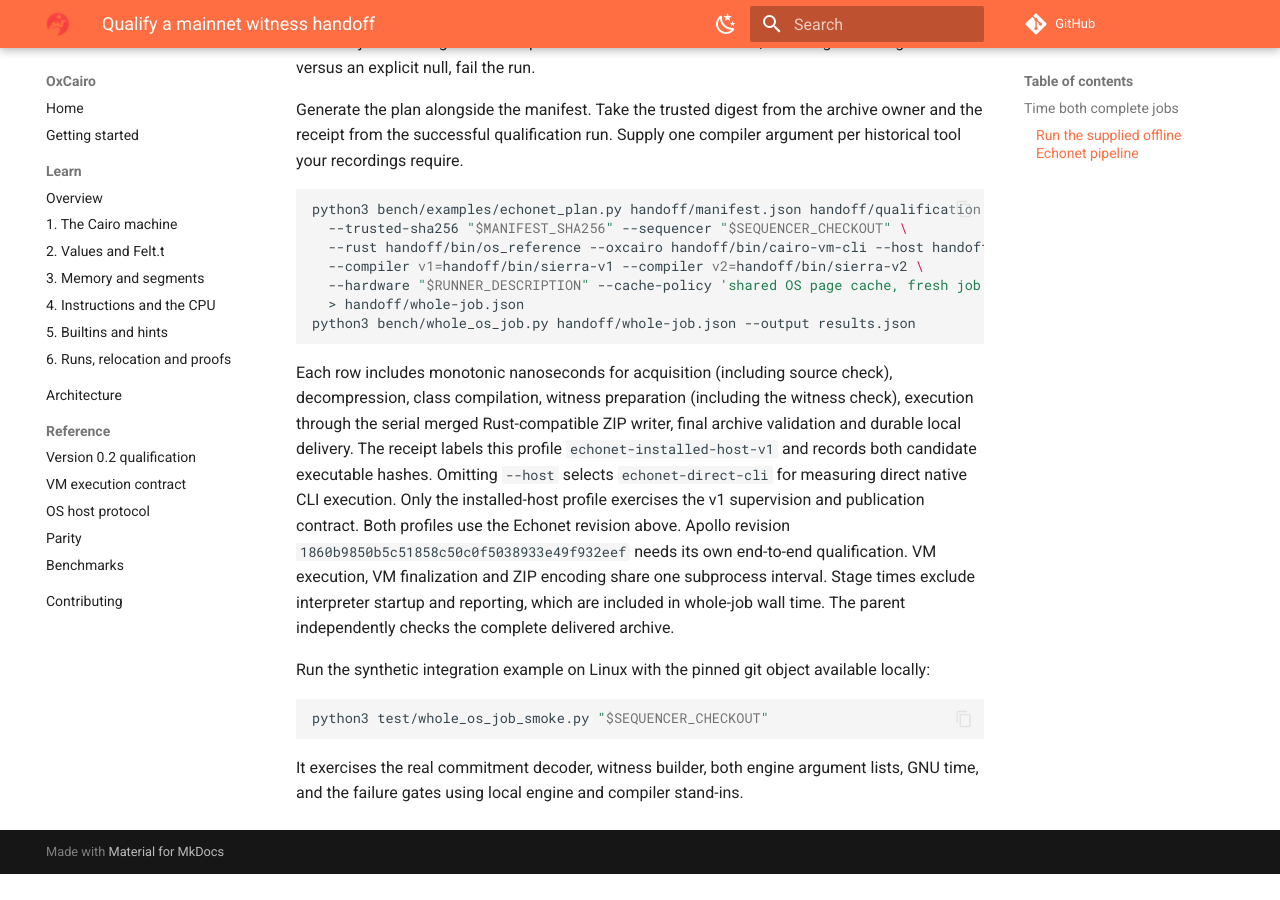
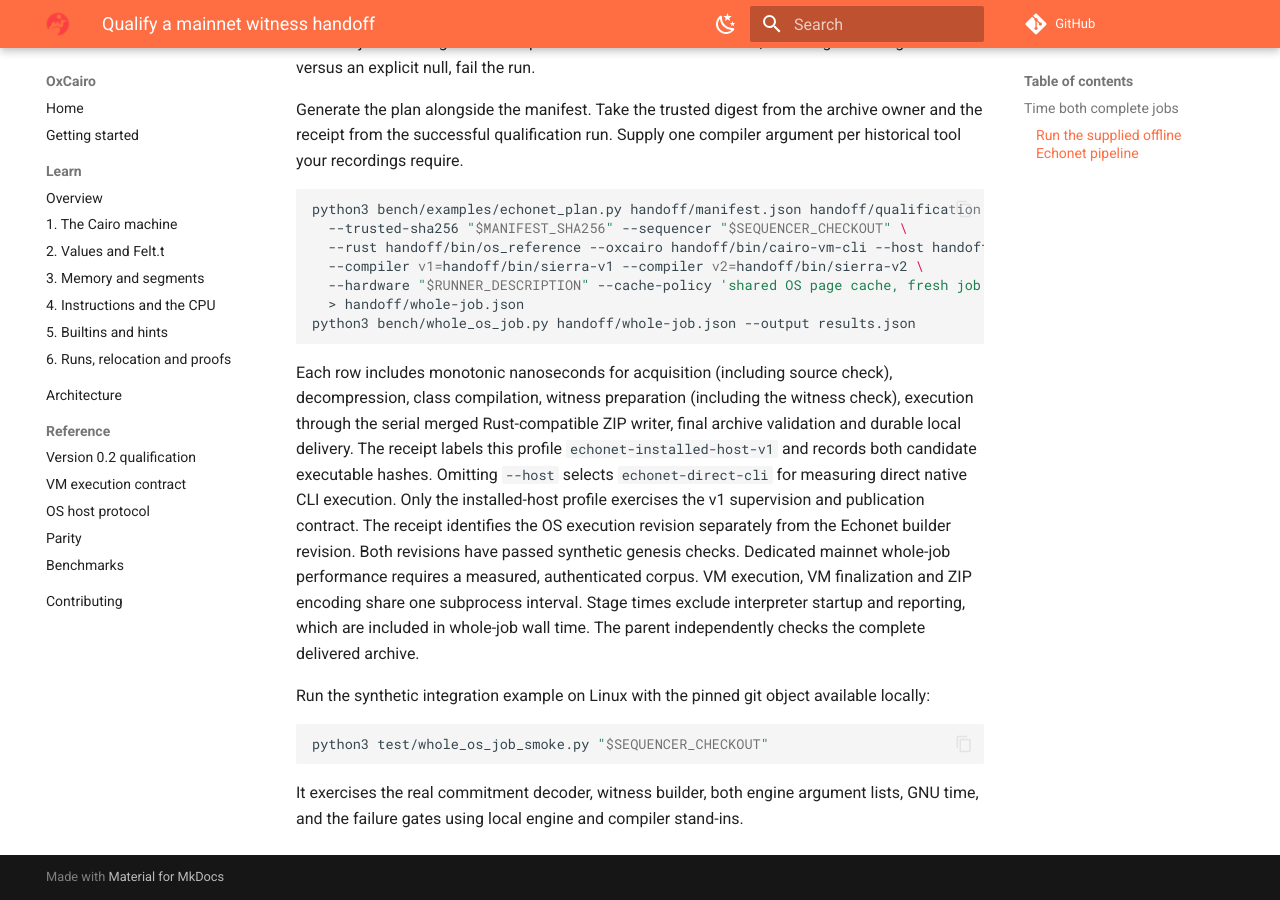
Before and after one commit to teddyjfpender/cairo-vm-ocaml, an MkDocs documentation site: the page built from docs/mainnet-qualification.md, in a window 1280 px wide and 900 px high, scrolled down 2960 px. Built offline with MkDocs 1.6.1 and Material for MkDocs 9.7.7, drawn with Linux system fonts in a browser that asks for light colours; comment, search, counter and statistics services are not loaded; before the commit the page ends 3834 px from its top, so only the background shows below that.

Commit message:
Identify OS and witness builder revisions separately in whole-job receipts

```diff
--- a/docs/mainnet-qualification.md
+++ b/docs/mainnet-qualification.md
@@ -94,8 +94,9 @@ execution through the serial merged Rust-compatible ZIP writer, final archive va
 and durable local delivery. The receipt labels this profile `echonet-installed-host-v1` and records both candidate
 executable hashes. Omitting `--host` selects `echonet-direct-cli` for measuring direct
 native CLI execution. Only the installed-host profile exercises the v1 supervision and
-publication contract. Both profiles use the Echonet revision above. Apollo revision
-`1860b9850b5c51858c50c0f5038933e49f932eef` needs its own end-to-end qualification.
+publication contract. The receipt identifies the OS execution revision separately from
+the Echonet builder revision. Both revisions have passed synthetic genesis checks.
+Dedicated mainnet whole-job performance requires a measured, authenticated corpus.
 VM execution, VM finalization and ZIP encoding share one subprocess interval. Stage times
 exclude interpreter startup and reporting, which are included in whole-job wall time.
 The parent independently checks the complete delivered archive.
```
Also changed, not shown: 1 other file.
